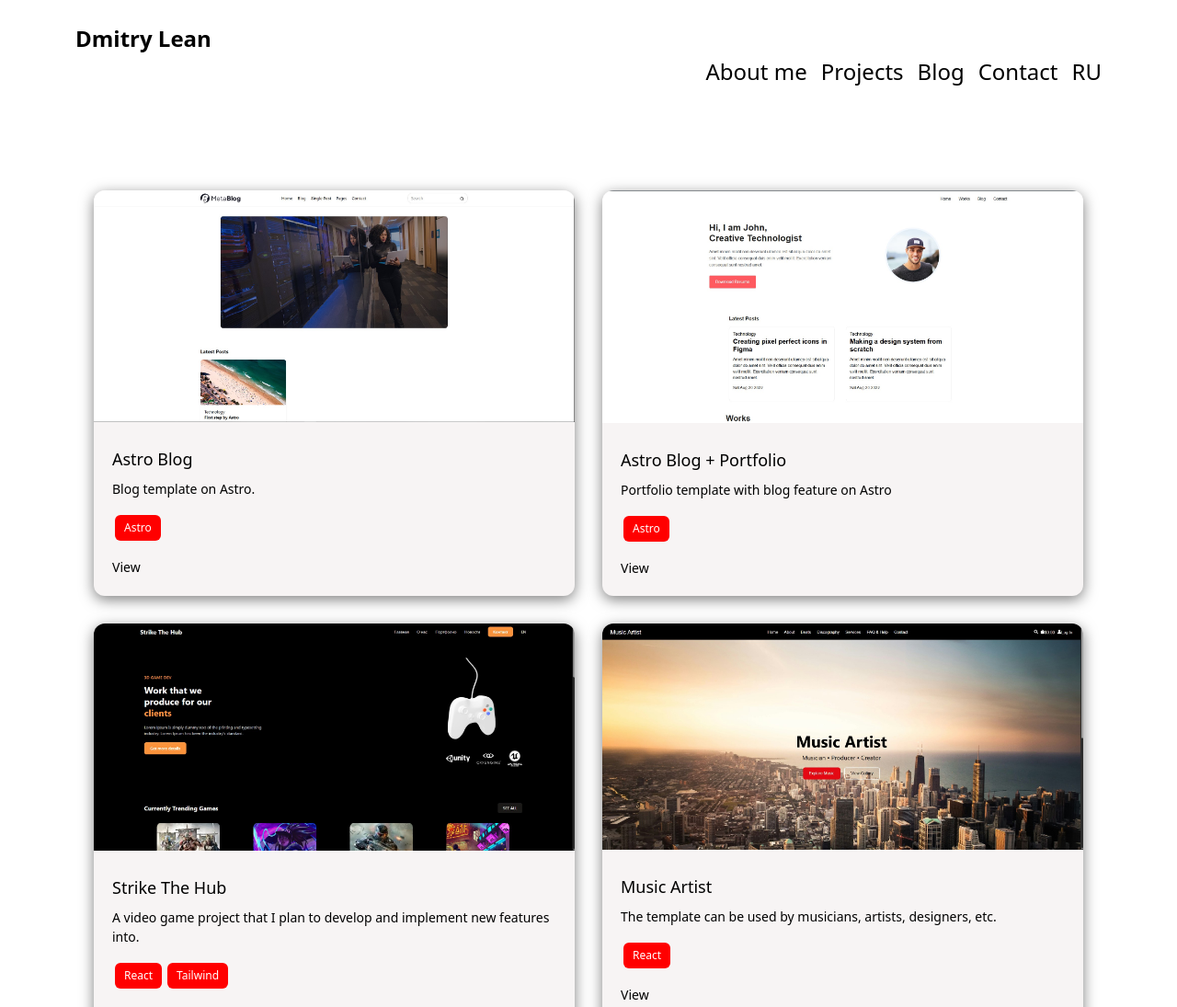
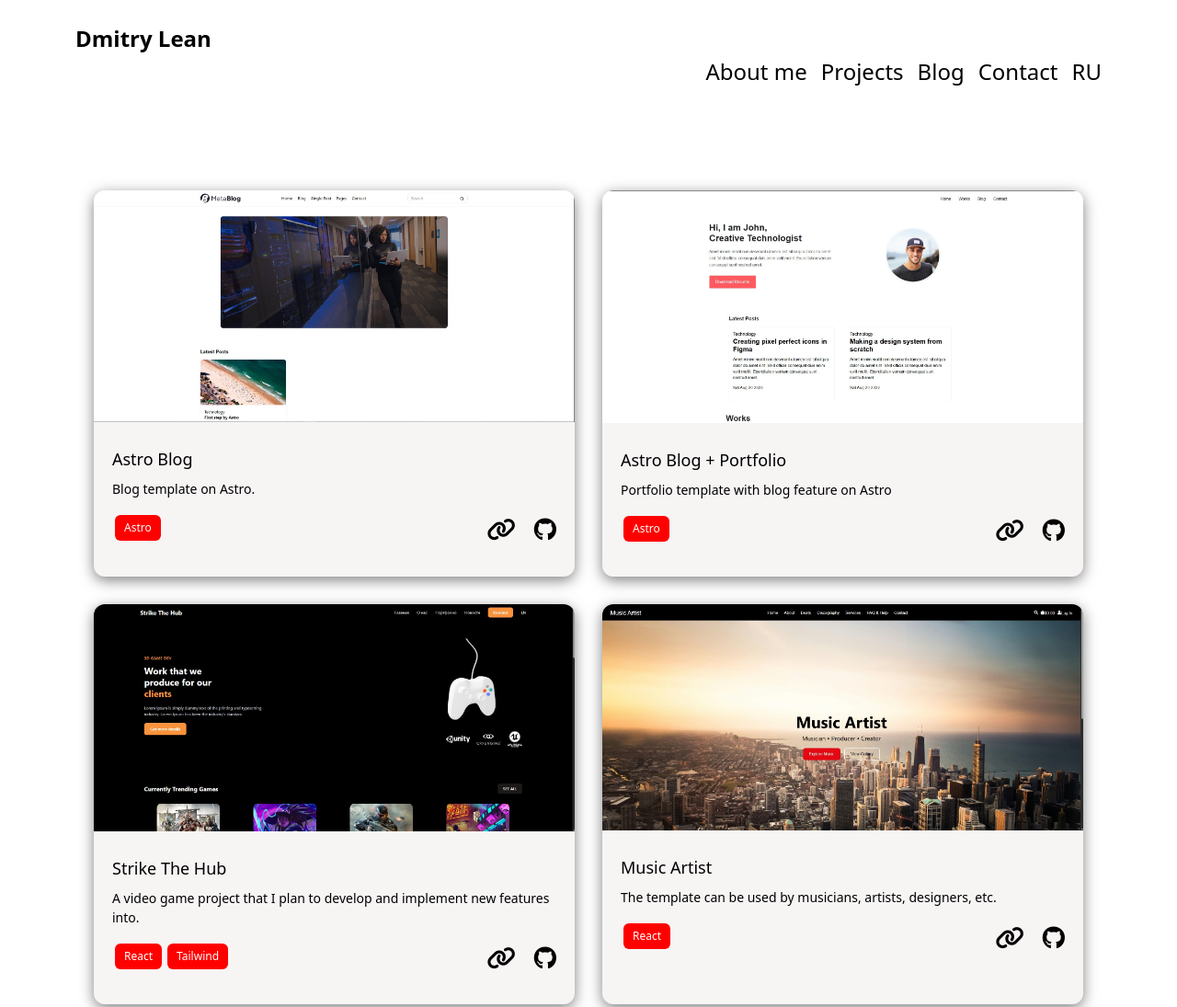
Before and after one commit to dmitrylean/astromultilangportfolio, an Astro site: page /en/Portfolio in a window 1280 px wide. Shown: the top 1095 px of the page at 92% size. Built offline with nearby package versions, Linux system fonts and the light colour scheme; Astro itself is replaced by a stand-in of ours.

Commit message:
update links

```diff
--- a/package.json
+++ b/package.json
@@ -12,6 +12,9 @@
     "@astrojs/markdown-component": "^1.0.5",
     "@astrojs/mdx": "^4.3.3",
     "@astrojs/react": "^4.3.0",
+    "@fortawesome/fontawesome-svg-core": "^7.0.1",
+    "@fortawesome/free-brands-svg-icons": "^7.0.1",
+    "@fortawesome/react-fontawesome": "^3.0.2",
     "@types/react": "^19.1.12",
     "@types/react-dom": "^19.1.9",
     "astro": "^5.12.9",
--- a/src/components/react/WorksSection.css
+++ b/src/components/react/WorksSection.css
@@ -21,6 +21,7 @@
   overflow: hidden;
   box-shadow: 0 4px 15px rgba(0,0,0,0.5);
   transition: transform 0.3s ease;
+  min-height: 380px;
 }
 
 .project-card:hover {
@@ -69,12 +70,18 @@
 
 .links a {
   color: black;
-  font-size: 14px;
+  font-size: 25px;
   text-decoration: none;
 }
 
 .links a:hover {
   color: red;
+}
+
+.project-meta {
+  display: flex;
+  flex-direction: row;
+  justify-content: space-between;
 }
 
 @media (min-width: 300px) {
--- a/src/components/react/WorksSection.jsx
+++ b/src/components/react/WorksSection.jsx
@@ -27,6 +27,7 @@ const Works = () => {
                 <h3>{project.title}</h3>
                 <p>{project.description}</p>
 
+                <div className="project-meta">
                   <div className="tags">
                     {project.stack.split(",").map((tag, i) => (
                       <span key={i}>{tag.trim()}</span>
@@ -35,8 +36,12 @@ const Works = () => {
 
                   <div className="links">
                     <a href={project.demo} target="_blank" rel="noopener noreferrer">
-                    {lang === "ru" ? "Посмотреть" : "View"}
+                      <i class="fa-solid fa-link"></i>
                     </a>
+                    <a href={project.github} target="_blank" rel="noopener noreferrer">
+                      <i className="fa-brands fa-github"></i>
+                    </a>
+                  </div>
                 </div>
               </div>
             </div>
--- a/src/data/portfolio.en.json
+++ b/src/data/portfolio.en.json
@@ -6,7 +6,8 @@
     "detailsTitle": "Astro Theme",
     "description": "Blog template on Astro.",
     "stack": "Astro",
-    "demo": "https://astro-blogdev.netlify.app"
+    "demo": "https://astro-blogdev.netlify.app",
+    "github": "https://github.com/dmitrylean/astro-blog"
   },
   {
     "category": "astro",
@@ -15,7 +16,8 @@
     "detailsTitle": "Astro Theme",
     "description": "Portfolio template with blog feature on Astro",
     "stack": "Astro",
-    "demo": "https://astroblogportfolio.netlify.app"
+    "demo": "https://astroblogportfolio.netlify.app",
+    "github": "https://github.com/dmitrylean/astroblogportfolio"
   },
   {
     "category": "react",
@@ -24,7 +26,8 @@
     "detailsTitle": "React project of a gaming portal",
     "description": "A video game project that I plan to develop and implement new features into.",
     "stack": "React, Tailwind",
-    "demo": "https://strikethehub.netlify.app"
+    "demo": "https://strikethehub.netlify.app",
+    "github": "https://github.com/dmitrylean/strikethehub"
   },
   {
     "category": "react",
@@ -33,7 +36,8 @@
     "detailsTitle": "React template for creative professions",
     "description": "The template can be used by musicians, artists, designers, etc.",
     "stack": "React",
-    "demo": "https://musicprojectreact.netlify.app"
+    "demo": "https://musicprojectreact.netlify.app",
+    "github": "https://github.com/dmitrylean/musicartist-reactapp"
   },
   {
     "category": "react",
@@ -42,6 +46,7 @@
     "detailsTitle": "React version of a website for a luxury detailing service",
     "description": "Translated the design from Figma to production code. The website is built on React, using a component approach and animations for a smooth user experience.",
     "stack": "React",
-    "demo": "https://luxurycar-reactlanding.netlify.app"
+    "demo": "https://luxurycar-reactlanding.netlify.app",
+    "github": "https://github.com/dmitrylean/react-landing-luxurycar"
   }
 ]
--- a/src/data/portfolio.ru.json
+++ b/src/data/portfolio.ru.json
@@ -6,7 +6,8 @@
     "detailsTitle": "Тема Astro",
     "description": "Шаблон блога на Astro.",
     "stack": "Astro",
-    "demo": "https://astro-blogdev.netlify.app"
+    "demo": "https://astro-blogdev.netlify.app",
+    "github": "https://github.com/dmitrylean/astro-blog"
   },
   {
     "category": "astro",
@@ -15,7 +16,8 @@
     "detailsTitle": "Тема Astro",
     "description": "Шаблон портфолио с функцией блога на Astro",
     "stack": "Astro",
-    "demo": "https://astroblogportfolio.netlify.app"
+    "demo": "https://astroblogportfolio.netlify.app",
+    "github": "https://github.com/dmitrylean/astroblogportfolio"
   },
   {
     "category": "react",
@@ -24,7 +26,8 @@
     "detailsTitle": "React-проект геймерского портала",
     "description": "Проект о видеоиграх, в который я планирую развивать и внедрять новые функции.",
     "stack": "React, Tailwind",
-    "demo": "https://strikethehub.netlify.app"
+    "demo": "https://strikethehub.netlify.app",
+    "github": "https://github.com/dmitrylean/strikethehub"
   },
   {
     "category": "wordpress",
@@ -42,7 +45,8 @@
     "detailsTitle": "Шаблон для творческих профессий",
     "description": "Шаблон на React для творческих профессий: музыканты, битмейкеры, дизайнеры, художники итп",
     "stack": "React",
-    "demo": "https://musicprojectreact.netlify.app"
+    "demo": "https://musicprojectreact.netlify.app",
+    "github": "https://github.com/dmitrylean/musicartist-reactapp"
   },
   {
     "category": "wordpress",
@@ -69,7 +73,8 @@
     "detailsTitle": "Лендинг салона люксовых автомобилей",
     "description": "Проект сделан на html/css и может быть перенесен на wordpress.",
     "stack": "HTML, CSS, Wordpress",
-    "demo": "https://luxurycar-reactlanding.netlify.app/"
+    "demo": "https://luxurycar-reactlanding.netlify.app/",
+    "github": "https://github.com/dmitrylean/react-landing-luxurycar"
   },
   {
     "category": "wordpress",
```
Also changed, not shown: 1 other file. Lines whose indentation alone changed are shown as unchanged.
